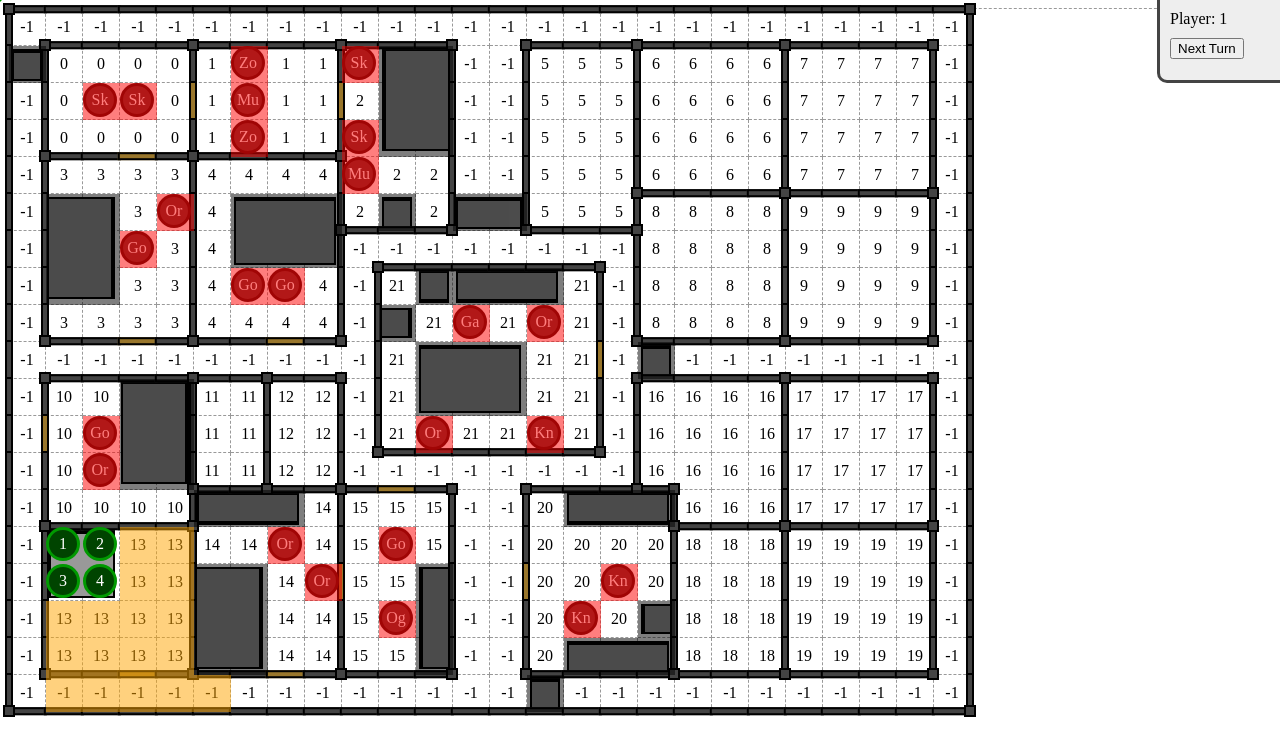
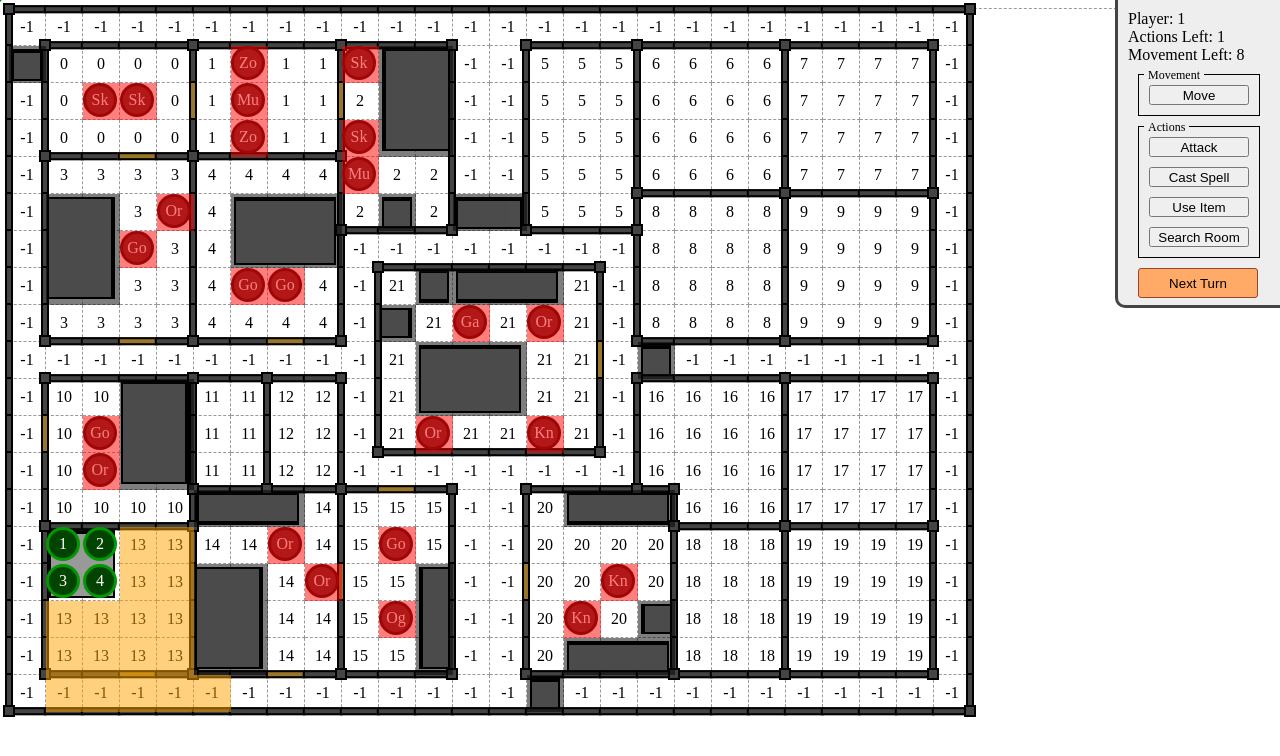
Before and after one commit to aravynn/endless-quest, a React app: page / in a window 1280 px wide. Built offline with nearby package versions, Linux system fonts and the light colour scheme.

Commit message:
actions completed

```diff
--- a/src/endless.js
+++ b/src/endless.js
@@ -17,10 +17,10 @@ class EndlessApp extends React.Component {
         this.state = {
             gameStart : true,   // define what screen to load.
             player : [
-                {x : 1, y: 14, playerName: '1', Race: 0, Class: 0},
-                {x : 2, y: 14, playerName: '2', Race: 1, Class: 1},
-                {x : 1, y: 15, playerName: '3', Race: 2, Class: 2},
-                {x : 2, y: 15, playerName: '4', Race: 3, Class: 3},
+                {x : 1, y: 14, playerName: '1', Race: 0, Class: 0, action: 1},
+                {x : 2, y: 14, playerName: '2', Race: 1, Class: 1, action: 1},
+                {x : 1, y: 15, playerName: '3', Race: 2, Class: 2, action: 1},
+                {x : 2, y: 15, playerName: '4', Race: 3, Class: 3, action: 1},
                 {x:-1,  y: -1, playerName: 'Z'}
             ],
             currentPlayer : 0,
@@ -163,12 +163,10 @@ class EndlessApp extends React.Component {
 
         mapping.compMap = Array(mapping.height);
         mapping.wallMap = Array(mapping.height);
-        mapping.imap = Array(mapping.height);
 
         for(let y = 0; y < mapping.height; y++){
             mapping.compMap[y] = Array(mapping.width).fill(-1); // -1 is nothing.
             mapping.wallMap[y] = Array(mapping.width);
-            mapping.imap[y] = Array(mapping.width).fill(0); // 0 is for movable.
         }
 
         mapping.rooms.forEach((data, index) => {
@@ -217,8 +215,6 @@ class EndlessApp extends React.Component {
         // doors
         mapping.door.forEach((d, i) => {
             // assign door after determining Xand Y for WHERE door is.
-            mapping.imap[d.y1][d.x1] = {type: "door", number: i, used: false, pair: [d.y2, d.x2]};
-            mapping.imap[d.y2][d.x2] = {type: "door", number: i, used: false, pair: [d.y1, d.x1]};
 
             if(d.x1 < d.x2){
                 mapping.wallMap[d.y1][d.x1].e = 1;
@@ -239,42 +235,9 @@ class EndlessApp extends React.Component {
             // x, y, type, rotate
             mapping.wallMap[data.y][data.x].f = data;
 
-            // imap more complicated here. for impassible object
-            // that have no interaction we need to set as -1
-            // everything else is set as array for number etc.
-            let f = furniture[data.type];
-            let h = f.h;
-            let w = f.w;
-            if(data.rotate === "e" || data.rotate === "w"){
-                // swap width/height
-                let d = h;
-                h = w;
-                w = d;
-            }
-            for(let y = data.y; y < data.y + h; y++){
-                for(let x = data.x; x < data.x + w; x++){
-                    if(f.blockMove){
-                        mapping.imap[y][x] = -1; // inactive, blocked.
-                    } else {
-                        //interaction
-                        mapping.imap[y][x] = {type: "furniture", number: index, used: false, pair: false};
-                    }
-                }
-            }
-
         });
 
-        // map creatures, heros to imap
-        mapping.creatures.forEach((d, i) => {
-            mapping.imap[d.y][d.x] = {type: "monster", number: i, used: false, pair: false};
-        });
-
-        // heros
-        this.state.player.forEach((d, i) =>{
-            if(d.playerName !== 'Z'){
-                mapping.imap[d.y][d.x] = {type: "hero", number: i, used: false, pair: false};
-            }
-        });
+        mapping.imap = this.createIMap();
 
         this.setPlayerDefaults();
 
@@ -455,7 +418,8 @@ class EndlessApp extends React.Component {
                     Speed: raceStat.speed + classStat.speed,
                     stepsRemain: raceStat.speed + classStat.speed,
                     BPRemain: raceStat.body + classStat.body,
-                    MPRemain: raceStat.mind + classStat.mind
+                    MPRemain: raceStat.mind + classStat.mind,
+                    action: 1
                 };
             }
         });
@@ -570,7 +534,8 @@ class EndlessApp extends React.Component {
                     case 'monster':
                         return false;
                     case 'furniture':
-                        return !furniture[space.number].blockMove;
+                        // -------------------------------------------------------------!!
+                        return false;//!furniture[space.number].blockMove;
                 }
             }
         }
@@ -582,7 +547,7 @@ class EndlessApp extends React.Component {
         let players = this.state.player;
         let currentPlayer = this.state.currentPlayer;
 
-        let oldPos = {y: players[currentPlayer].y, x: players[currentPlayer].x}
+        //let oldPos = {y: players[currentPlayer].y, x: players[currentPlayer].x}
 
         // set player position
         players[currentPlayer].x = x;
@@ -593,8 +558,10 @@ class EndlessApp extends React.Component {
         // set imap position
         let gameMap = this.state.gameMap;
 
-        gameMap.imap[y][x] = {type: "hero", number: currentPlayer, used: false, pair: false};
-        gameMap.imap[oldPos.y][oldPos.x] = 0;
+        //gameMap.imap[y][x] = {type: "hero", number: currentPlayer, used: false, pair: false};
+        //gameMap.imap[oldPos.y][oldPos.x] = 0;
+
+        gameMap.imap = this.createIMap();
 
         this.setState({gameMap: gameMap});
 
@@ -606,13 +573,15 @@ class EndlessApp extends React.Component {
         let currentPlayer = this.state.currentPlayer;
         let stepsRemain = this.state.player[currentPlayer].stepsRemain - steps;
 
+        let actionsRemain = this.state.player[currentPlayer].action;
+
         if(steps < 0){
             stepsRemain = 1;
         }
 
     //    alert(stepsRemain);
 
-        if(stepsRemain === 1 || isNaN(stepsRemain) ){
+        if((stepsRemain === 1 || isNaN(stepsRemain)) && actionsRemain < 1 ){
             if(this.state.player[currentPlayer].playerName === 'Z'){
                 currentPlayer = 0;
             } else {
@@ -624,14 +593,19 @@ class EndlessApp extends React.Component {
 
         let speed = this.state.player[currentPlayer].Speed;
 
-        if(stepsRemain <= 1){
+        if(stepsRemain <= 1 && actionsRemain < 1){
             stepsRemain = speed;
+            actionsRemain = 1;
         }
 
         // reset steps left for player.
         if( !isNaN(stepsRemain) ){
             let players = this.state.player;
             players[currentPlayer].stepsRemain = stepsRemain;
+
+            // we need to reset actions for next player.
+            players[currentPlayer].action = actionsRemain;
+
             this.setState({player : players});
         }
 
@@ -641,6 +615,41 @@ class EndlessApp extends React.Component {
         this.setState({
             gameMap : mapping
         });
+    }
+
+    attackClick = () => {
+        this.useAction();
+        alert ("Attack");
+    }
+
+    spellClick = () => {
+        this.useAction();
+        alert ("Cast Spell");
+    }
+
+    itemClick = () => {
+        this.useAction();
+        alert ("Use Item");
+    }
+
+    searchRoomClick = () => {
+        this.useAction();
+        alert ("Search Room");
+    }
+
+    moveClick = () => {
+        alert ("Moving");
+    }
+
+    useAction = () => {
+        let players = this.state.player;
+        let currentPlayer = this.state.currentPlayer;
+
+        players[currentPlayer].action -= 1;
+
+        this.setState({player: players});
+
+        this.nextTurnClick(0);
     }
 
     render(){
@@ -664,7 +673,14 @@ class EndlessApp extends React.Component {
                 </div>
                 <TurnControl
                     playerID = {this.state.player[this.state.currentPlayer].playerName}
-                    callback = {(rem) => this.nextTurnClick(rem)}
+                    EndTurnCallback = {(rem) => this.nextTurnClick(rem)}
+                    MoveCallback={() => this.moveClick()}
+                    AttackCallback={() => this.attackClick()}
+                    SpellCallback={() => this.spellClick()}
+                    UseItemCallback={() => this.itemClick()}
+                    SearchCallback={() => this.searchRoomClick()}
+                    stepsRemain={this.state.player[this.state.currentPlayer].stepsRemain}
+                    actionsRemain={this.state.player[this.state.currentPlayer].action}
                 />
             </>
         );
--- a/src/style.scss
+++ b/src/style.scss
@@ -244,15 +244,48 @@ $fcolor: #999;
     top: 0;
     border: 3px solid #444;
     border-width: 0 0 3px 3px;
-    width: 100px;
-    height: 60px;
+    width: 142px;
+    height: 285px;
     z-index: 10000;
     background-color: #eee;
     padding: 10px;
     border-radius: 0px 0px 0px 10px;
 
     button {
-        margin-top: 10px;
+        margin: 10px;
+        display: block;
+        width: 100px;
+        height: 20px;
+
+        &.endTurn{
+            width: 120px;
+            height: 30px;
+            background-color: #fa6;
+            border: 1px solid #943;
+            border-radius: 3px;
+            transition: color .2s, border-color .2s, background-color .2s;
+
+            &:hover {
+                background-color: #a00;
+                color: #fff;
+                border-color: #600;
+            }
+        }
+    }
+
+    .actionFrame {
+        border: 1px solid black;
+        position: relative;
+        margin: 10px;
+
+        label{
+            position: absolute;
+            top: -7px;
+            left: 5px;
+            font-size: 12px;
+            background-color: #eee;
+            padding: 0 4px;
+        }
     }
 
 }
--- a/src/turncontrol.js
+++ b/src/turncontrol.js
@@ -3,6 +3,8 @@ import React from 'react';
 
 function TurnControl(props){
     // returns the controller for running who's turn it is.
+    let haveActions = props.actionsRemain > 0 ? true : false;
+    let haveMovement = props.stepsRemain > 1 ? true : false;
 
     return(
         <div
@@ -11,10 +13,52 @@ function TurnControl(props){
             <div
                 classNme = "turndescription"
             >
-                Player: {props.playerID}
+                Player: {props.playerID} <br />
+                Actions Left: {props.actionsRemain} <br />
+                Movement Left: {props.stepsRemain - 1}
             </div>
+
+            <div className='actionFrame'>
+                <label>Movement</label>
+                <button
+                    onClick = {() => props.MoveCallback(-1)}
+                    disabled = {!haveMovement}
+                >
+                    Move
+                </button>
+            </div>
+
+            <div className='actionFrame'>
+                <label>Actions</label>
+                <button
+                    onClick = {() => props.AttackCallback()}
+                    disabled = {!haveActions}
+                >
+                    Attack
+                </button>
+                <button
+                    disabled = {!haveActions}
+                    onClick = {() => props.SpellCallback()}
+                >
+                    Cast Spell
+                </button>
+                <button
+                    disabled = {!haveActions}
+                    onClick = {() => props.UseItemCallback()}
+                >
+                    Use Item
+                </button>
+                <button
+                    disabled = {!haveActions}
+                    onClick = {() => props.SearchCallback()}
+                >
+                    Search Room
+                </button>
+            </div>
+
             <button
-                onClick = {(rem) => props.callback(-1)}
+                onClick = {(rem) => props.EndTurnCallback(-1)}
+                className="endTurn"
             >
                 Next Turn
             </button>
```
Also changed, not shown: src/todo.txt (+25 -5 lines).
